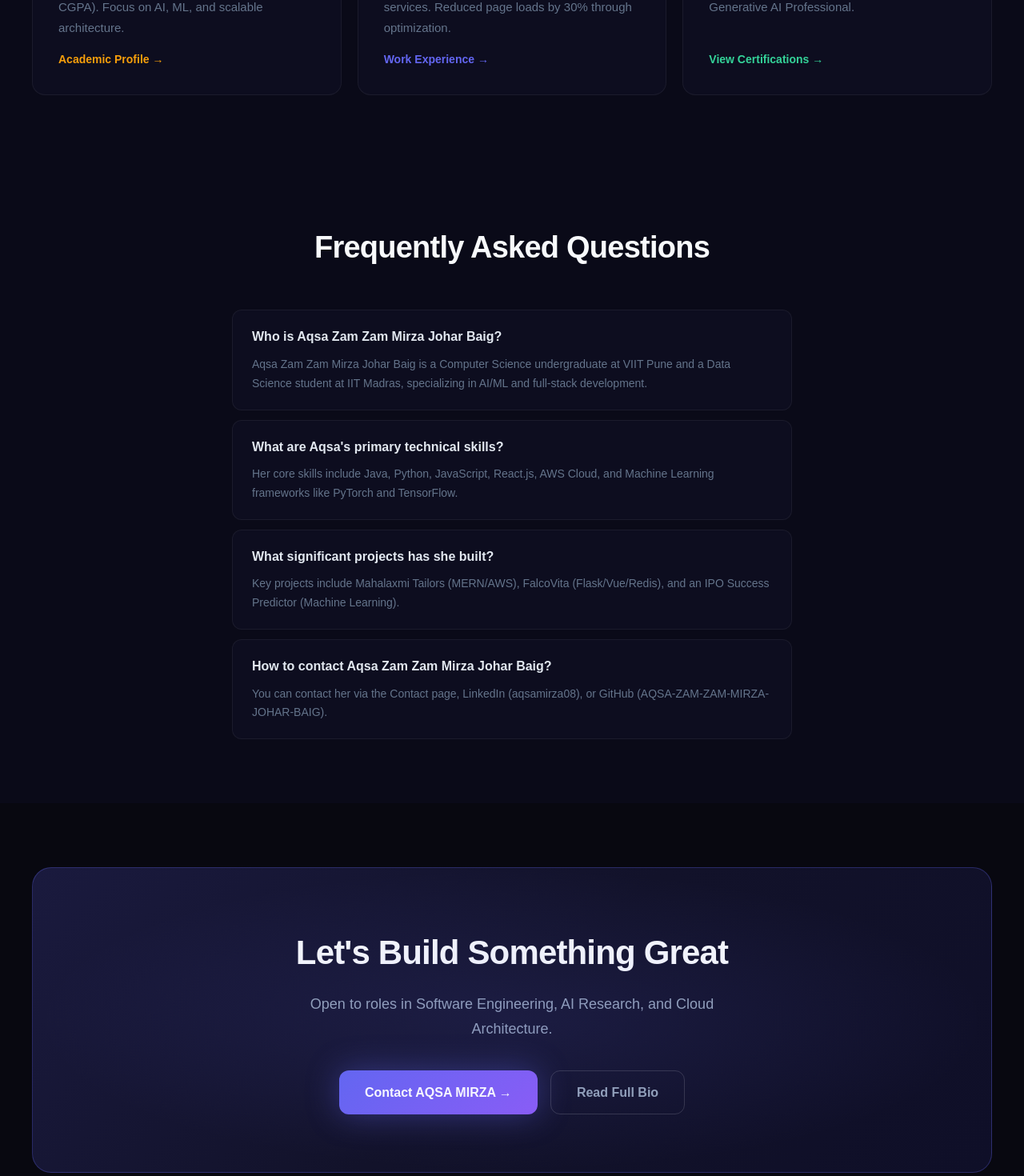
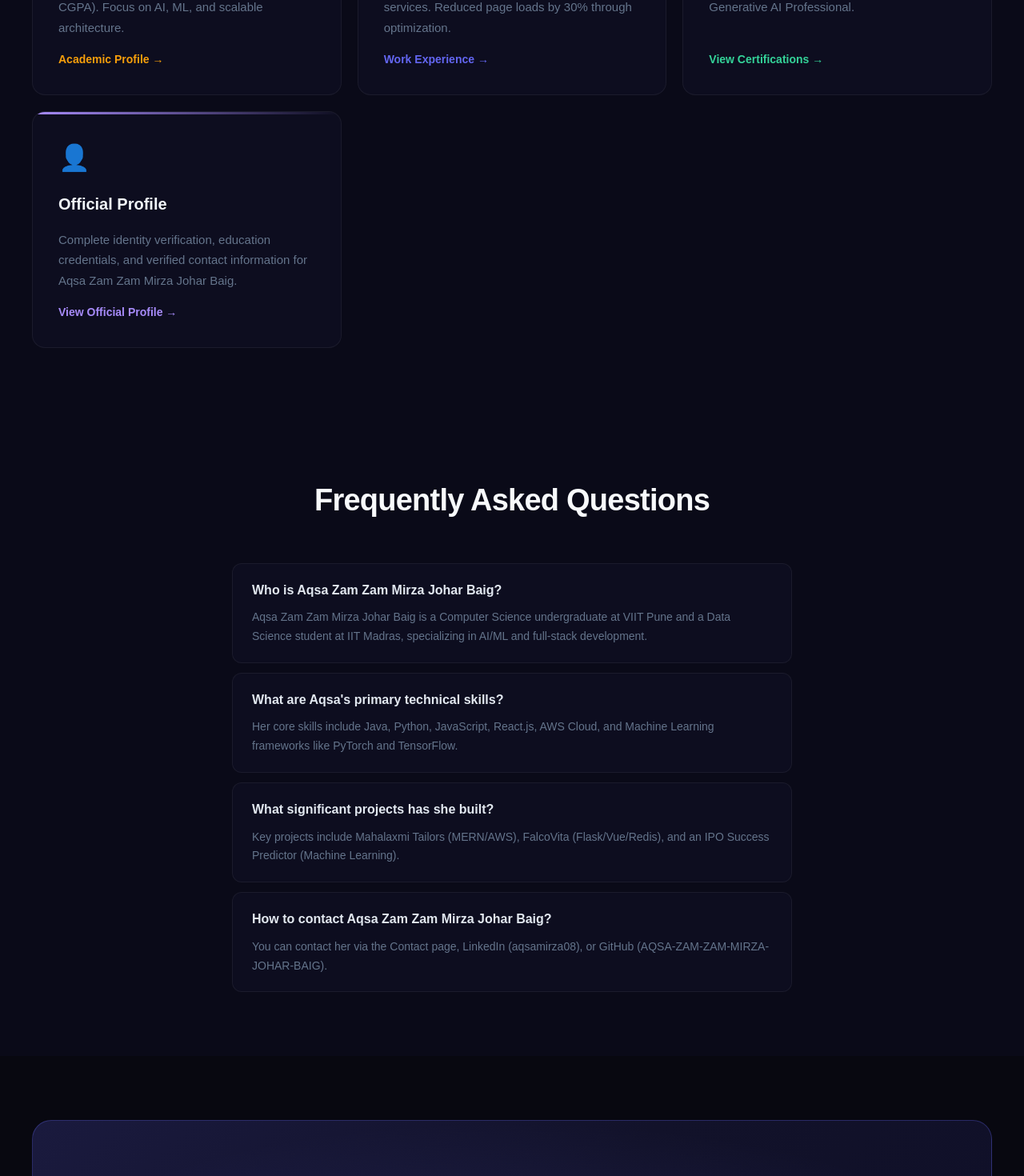
Before and after one commit to AQSA-ZAM-ZAM-MIRZA-JOHAR-BAIG/AQSA-ZAM-ZAM-MIRZA-JOHAR-BAIG-Constitutional-Law-Blogs, a Next.js app: page / in a window 1280 px wide. Shown: the part 3060-4530 px from the top of the page at 80% size. Built offline with nearby package versions, Linux system fonts and the light colour scheme; no server answers; the database is empty.

Commit message:
fixing site errors

```diff
--- a/next.config.ts
+++ b/next.config.ts
@@ -24,6 +24,11 @@ const nextConfig: NextConfig = {
       {
         source: '/aqsa-mirza',
         destination: '/aqsa-zam-zam-mirza-johar-baig',
+        permanent: true,
+      },
+      {
+        source: '/assets/aqsa-mirza-resume.pdf',
+        destination: '/contact',
         permanent: true,
       },
     ];
--- a/src/app/page.tsx
+++ b/src/app/page.tsx
@@ -424,6 +424,13 @@ export default async function Home() {
                 link: '/publications', linkText: 'View Certifications →',
                 color: '#34d399',
               },
+              {
+                icon: '👤',
+                title: 'Official Profile',
+                desc: 'Complete identity verification, education credentials, and verified contact information for Aqsa Zam Zam Mirza Johar Baig.',
+                link: '/aqsa-zam-zam-mirza-johar-baig', linkText: 'View Official Profile →',
+                color: '#a78bfa',
+              },
             ].map((card, i) => (
               <div key={i} style={{
                 padding: '32px',
@@ -540,13 +547,13 @@ export default async function Home() {
                 textDecoration: 'none',
                 boxShadow: '0 0 40px rgba(99,102,241,0.4)',
               }}>Contact AQSA MIRZA →</Link>
-              <Link href="/about" style={{
+              <Link href="/aqsa-zam-zam-mirza-johar-baig" style={{
                 display: 'inline-flex', alignItems: 'center', gap: '8px',
                 padding: '14px 32px', borderRadius: '12px',
                 border: '1px solid rgba(255,255,255,0.15)',
                 color: '#94a3b8', fontWeight: 600, fontSize: '16px',
                 textDecoration: 'none',
-              }}>Read Full Bio</Link>
+              }}>View Full Profile</Link>
             </div>
           </div>
         </div>
```
